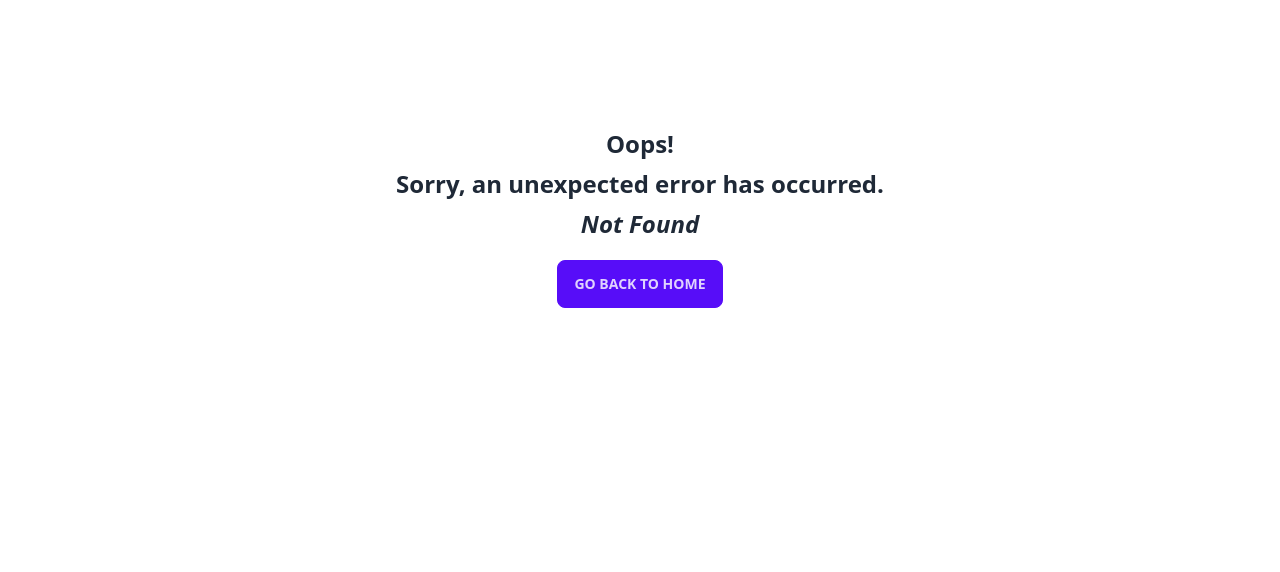
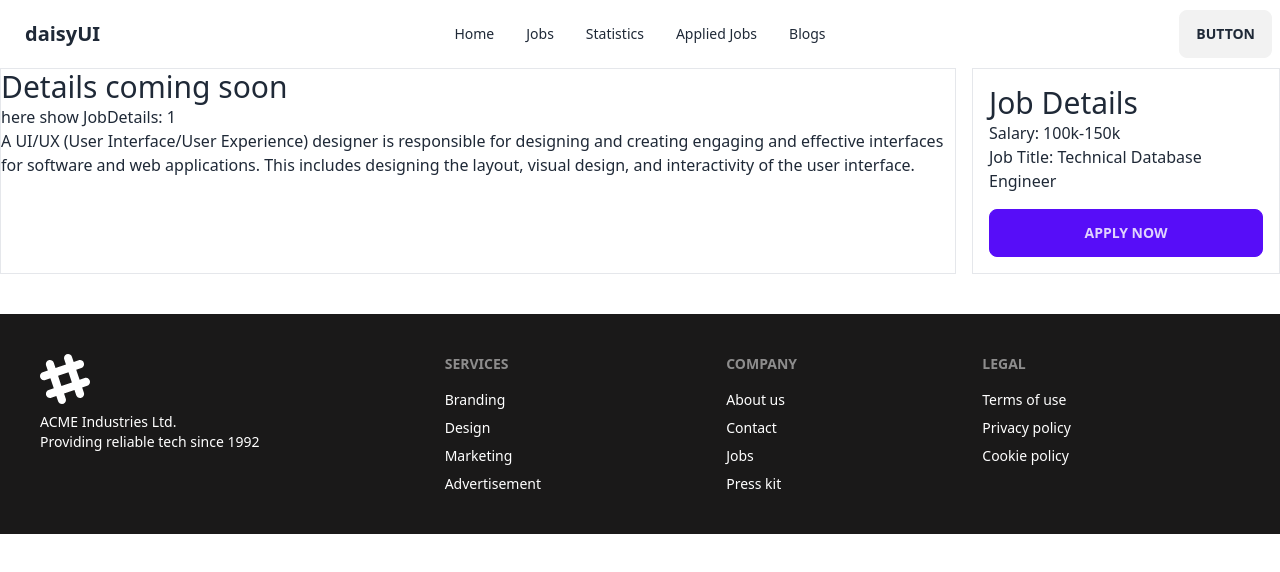
Before and after one commit to saidureg/react-career-hub, a React (Vite) app: page /job/1 in a window 1280 px wide. Before the commit this address had no page. Shown: the top 572 px of the page. Built offline with nearby package versions, Linux system fonts and the light colour scheme.

Commit message:
load job details page and dispaly

```diff
--- a/src/components/Footer/Footer.jsx
+++ b/src/components/Footer/Footer.jsx
@@ -1,6 +1,6 @@
 const Footer = () => {
   return (
-    <footer className=" p-10 bg-[#1A1919] text-white">
+    <footer className=" p-10 bg-[#1A1919] text-white mt-10">
       <div className="footer max-w-screen-xl mx-auto">
         <aside>
           <svg
--- a/src/components/Job/Job.jsx
+++ b/src/components/Job/Job.jsx
@@ -1,8 +1,10 @@
 import { MdLocationOn } from "react-icons/md";
 import { AiOutlineDollar } from "react-icons/ai";
+import { Link } from "react-router-dom";
 
 const Job = ({ job }) => {
   const {
+    id,
     logo,
     job_title,
     company_name,
@@ -11,6 +13,7 @@ const Job = ({ job }) => {
     job_type,
     salary,
   } = job;
+
   return (
     <div className="card card-compact bg-base-100 shadow-xl p-10">
       <div>
@@ -39,7 +42,9 @@ const Job = ({ job }) => {
           </h4>
         </div>
         <div className="card-actions ">
-          <button className="btn btn-primary">View Details</button>
+          <Link to={`/job/${id}`}>
+            <button className="btn btn-primary">View Details</button>
+          </Link>
         </div>
       </div>
     </div>
--- /dev/null
+++ b/src/components/JobDetails/JobDetails.jsx
@@ -0,0 +1,33 @@
+import { useLoaderData, useParams } from "react-router-dom";
+
+const JobDetails = () => {
+  const jobs = useLoaderData();
+  const { id } = useParams();
+  const idInt = parseInt(id);
+
+  const job = jobs.find((job) => job.id === idInt);
+
+  console.log(job);
+
+  return (
+    <div>
+      <div className="grid gap-4 md:grid-cols-4">
+        <div className="col-span-3 border ">
+          <h3 className="text-3xl">Details coming soon </h3>
+          <h2>here show JobDetails: {job.id} </h2>
+          <p> {job.job_description} </p>
+        </div>
+        <div className="col-span-1 border p-4">
+          <h3 className="text-3xl">Job Details</h3>
+          <h2>Salary: {job.salary} </h2>
+          <h4>Job Title: {job.job_title} </h4>
+          <div>
+            <button className="btn btn-primary w-full mt-4">Apply Now</button>
+          </div>
+        </div>
+      </div>
+    </div>
+  );
+};
+
+export default JobDetails;
--- a/src/main.jsx
+++ b/src/main.jsx
@@ -9,6 +9,7 @@ import Jobs from "./pages/Jobs/Jobs";
 import ErrorPage from "./components/ErrorPage/ErrorPage";
 import Statistics from "./pages/Statistics/Statistics";
 import AppliedJobs from "./pages/AppliedJobs/AppliedJobs";
+import JobDetails from "./components/JobDetails/JobDetails";
 
 const router = createBrowserRouter([
   {
@@ -36,6 +37,11 @@ const router = createBrowserRouter([
         path: "/applied",
         element: <AppliedJobs></AppliedJobs>,
       },
+      {
+        path: "/job/:id",
+        element: <JobDetails></JobDetails>,
+        loader: () => fetch("../jobs.json"), // do not load all data. load only what you need
+      },
     ],
   },
 ]);
```
